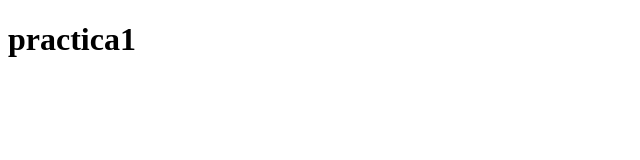
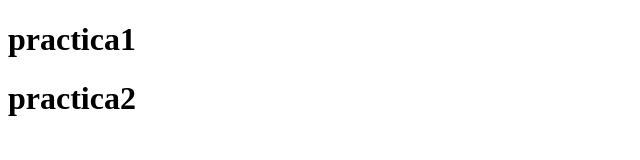
Before and after one commit to tayib4853-web/LESSON23, a plain HTML site: page index.html in a window 1280 px wide. Shown: the whole page, without its empty margins (0-640 px from the left). Drawn offline with Linux system fonts and the light colour scheme.

Commit message:
practica2/index.html

```diff
--- a/index.html
+++ b/index.html
@@ -7,6 +7,7 @@
 </head>
 <body>
     <h1>practica1</h1>
+    <h1>practica2</h1>
 
 </body>
 </html>
```
